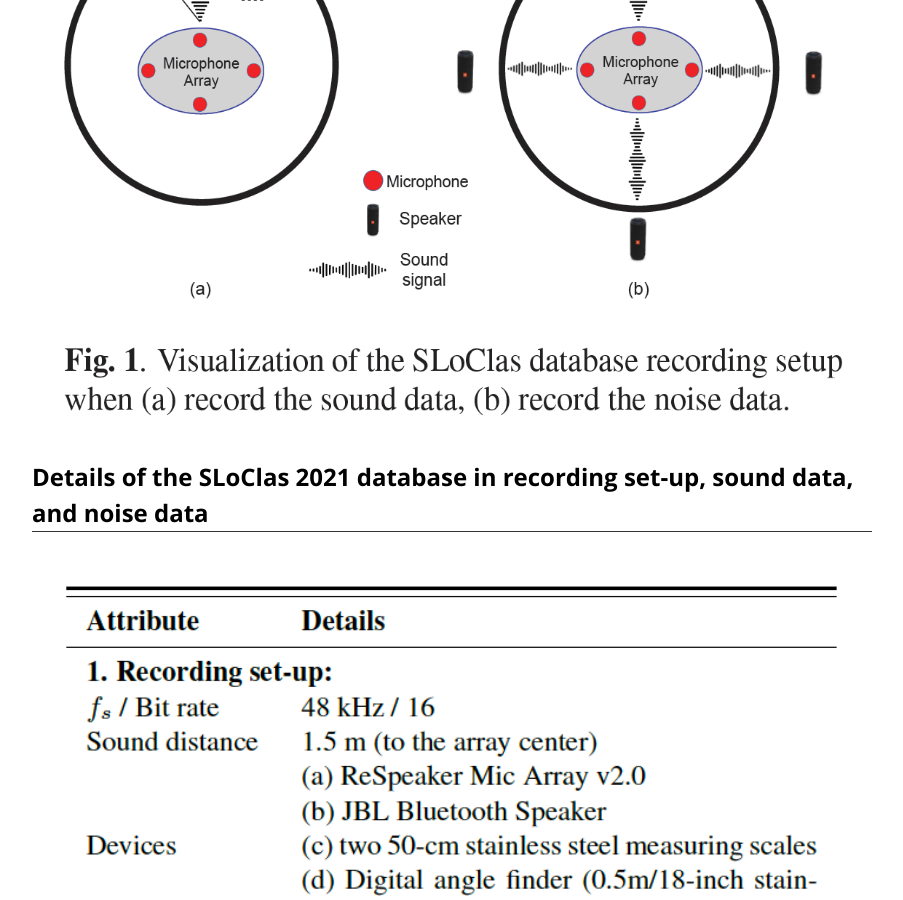
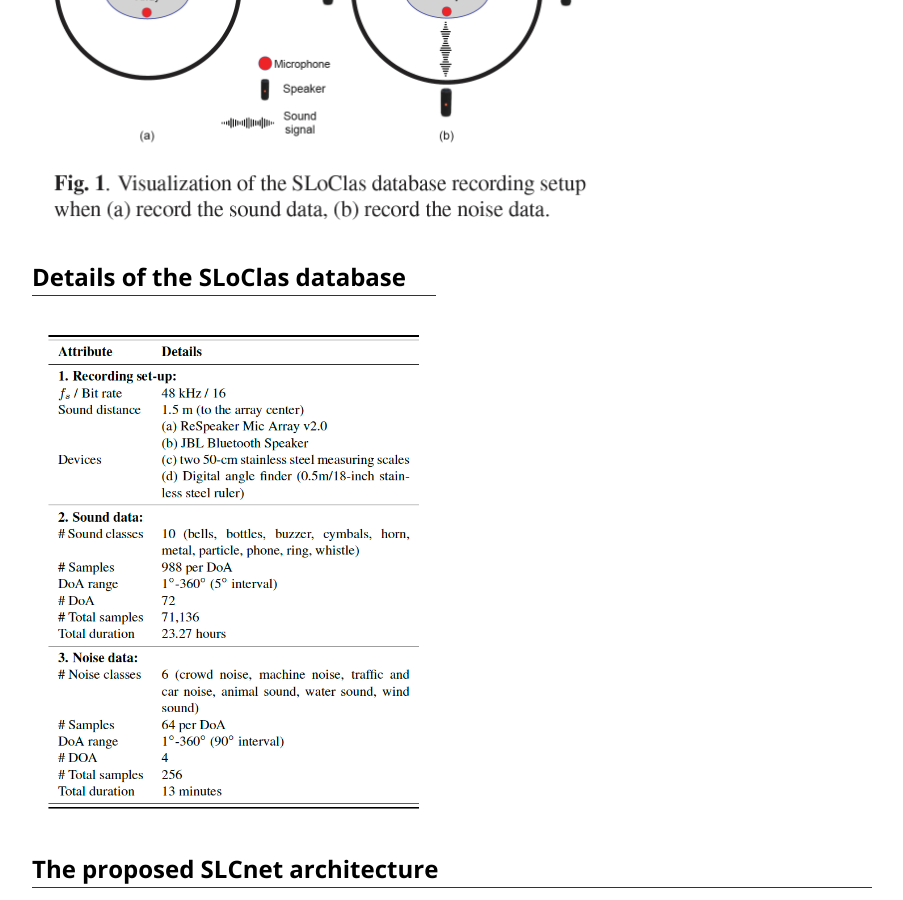
Before and after one commit to bidishasharma/bidishasharma.github.io, a Jekyll site: the page SLoClass/index.html, which Jekyll copies as it is, in a window 1280 px wide and 900 px high, scrolled down 1480 px. Shown: the whole window, without its empty margins (188-1091 px from the left). Built offline with Jekyll 4.4.1, drawn with Linux system fonts in a browser that asks for light colours.

Commit message:
Update index.html

```diff
--- a/SLoClass/index.html
+++ b/SLoClass/index.html
@@ -101,16 +101,16 @@
           <div class="flex-item flex-column">
             <h2 class="add-top-margin">Recording setup for SLoClas database</h2>
             <hr>
-            <img class="image" src="img/Recording.png" width="500" height="600">
+            <img class="image" src="img/Recording.png" width="400" height="400">
             </h2>
           </div>
         </div>
 
         <div class="flex-row">
           <div class="flex-item flex-column">
-            <h2 class="add-top-margin">Details of the SLoClas 2021 database in recording set-up, sound data, and noise data</h2>
+            <h2 class="add-top-margin">Details of the SLoClas database</h2>
             <hr>
-            <img class="image" src="img/Table.png">
+            <img class="image" src="img/Table.png" width="300" height="500">
             </h2>
           </div>
         </div>
@@ -118,7 +118,7 @@
          <div class="flex-item flex-column">
           <h2 class="add-top-margin">The proposed SLCnet architecture </h2>
            <hr>
-          <img class="image" src="img/SLcNet.png">
+          <img class="image" src="img/SLcNet.png" width="300" height="500">
           </h2>
         </div>
 
```
